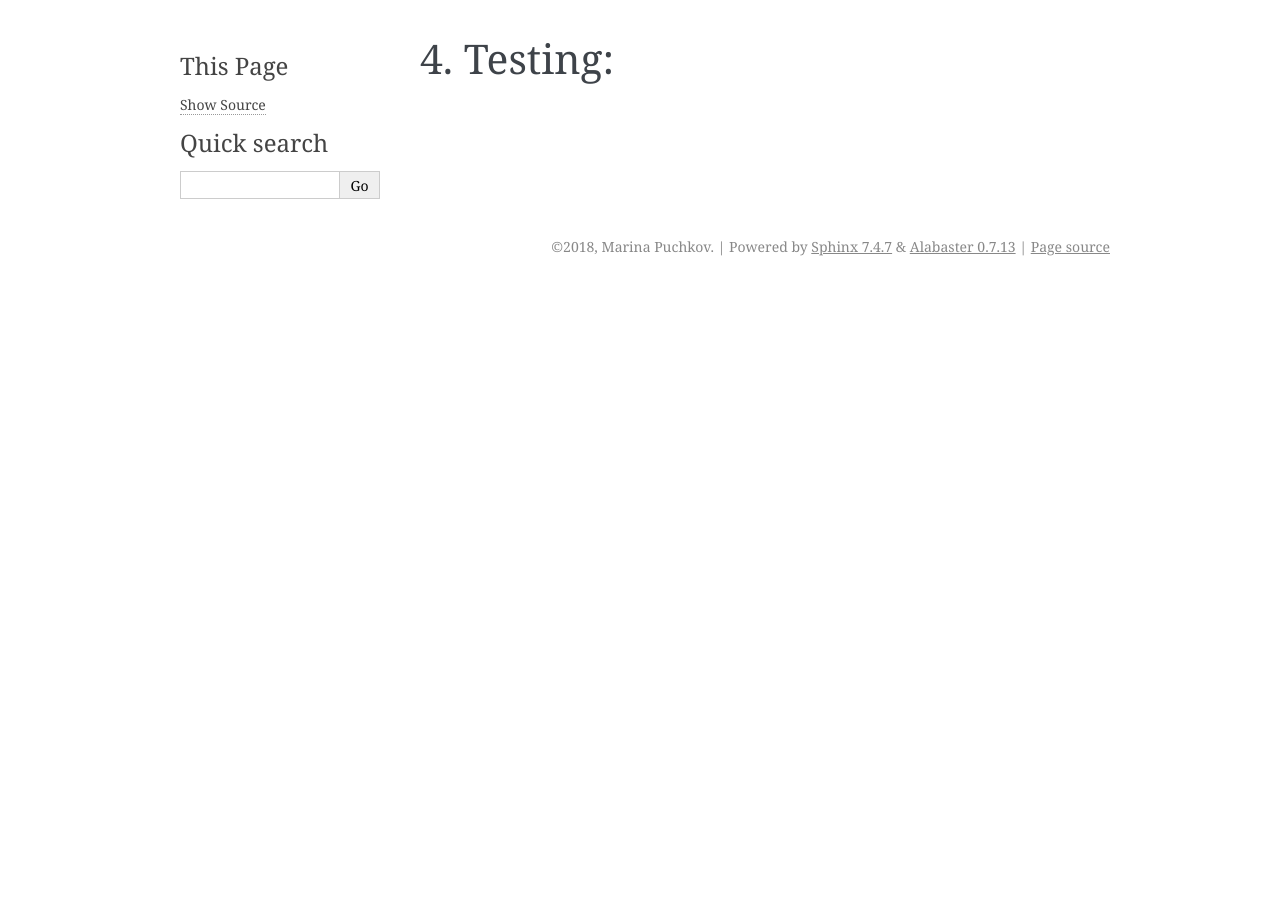
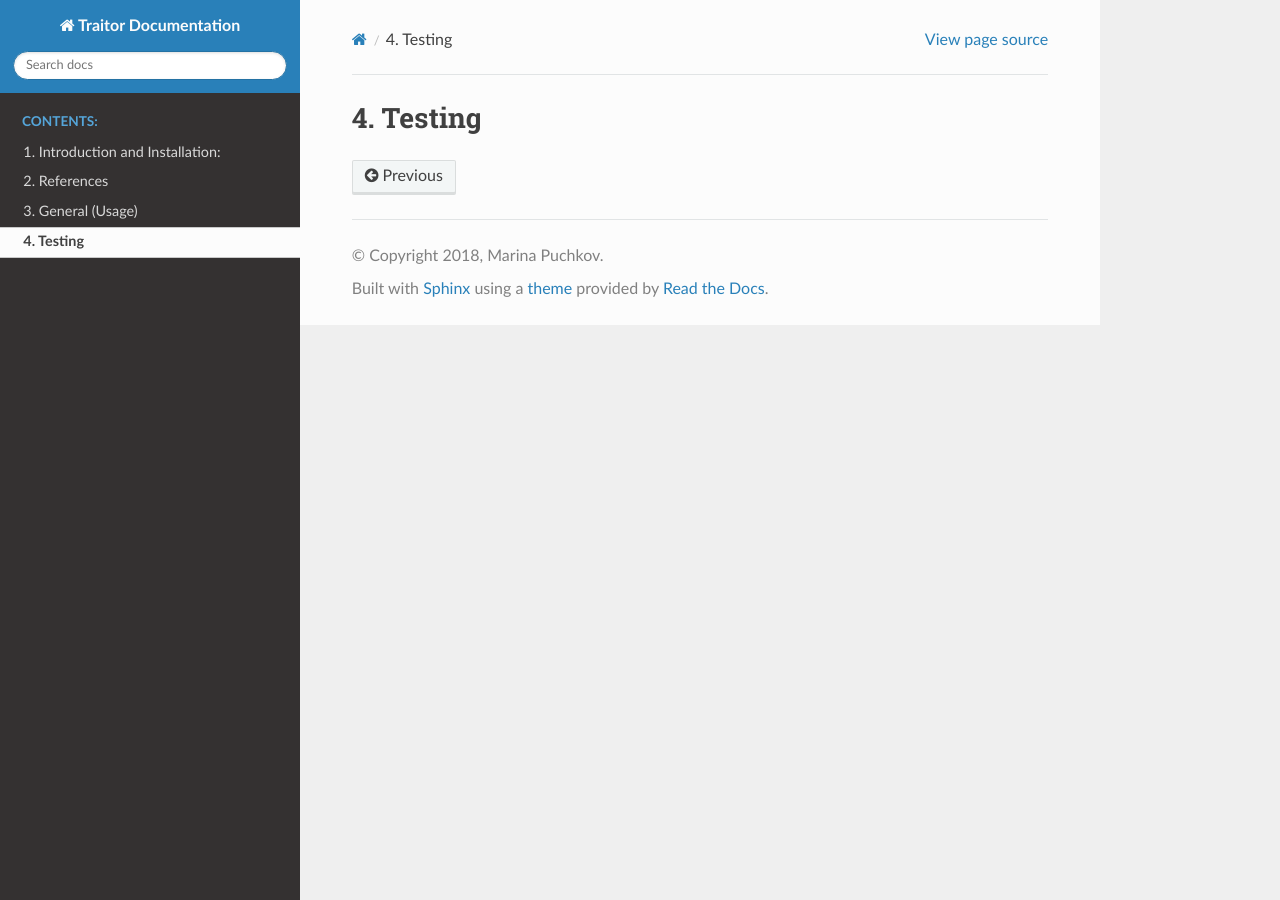
Before and after one commit to unstable-cacao/Traitor, a Sphinx documentation site: the page built from Docs/testing/index.rst, in a window 1280 px wide. Built offline with Sphinx 7.4.7 and the Read the Docs theme 2.0.0, drawn with Linux system fonts in a browser that asks for light colours.

Commit message:
Changed theme

```diff
--- a/Docs/conf.py
+++ b/Docs/conf.py
@@ -74,7 +74,7 @@ pygments_style = None
 # The theme to use for HTML and HTML Help pages.  See the documentation for
 # a list of builtin themes.
 #
-html_theme = 'alabaster'
+html_theme = "sphinx_rtd_theme"
 
 # Theme options are theme-specific and customize the look and feel of a theme
 # further.  For a list of options available for each theme, see the
--- a/Docs/testing/index.rst
+++ b/Docs/testing/index.rst
@@ -1,3 +1,3 @@
 ============
-Testing:
+Testing
 ============
```
